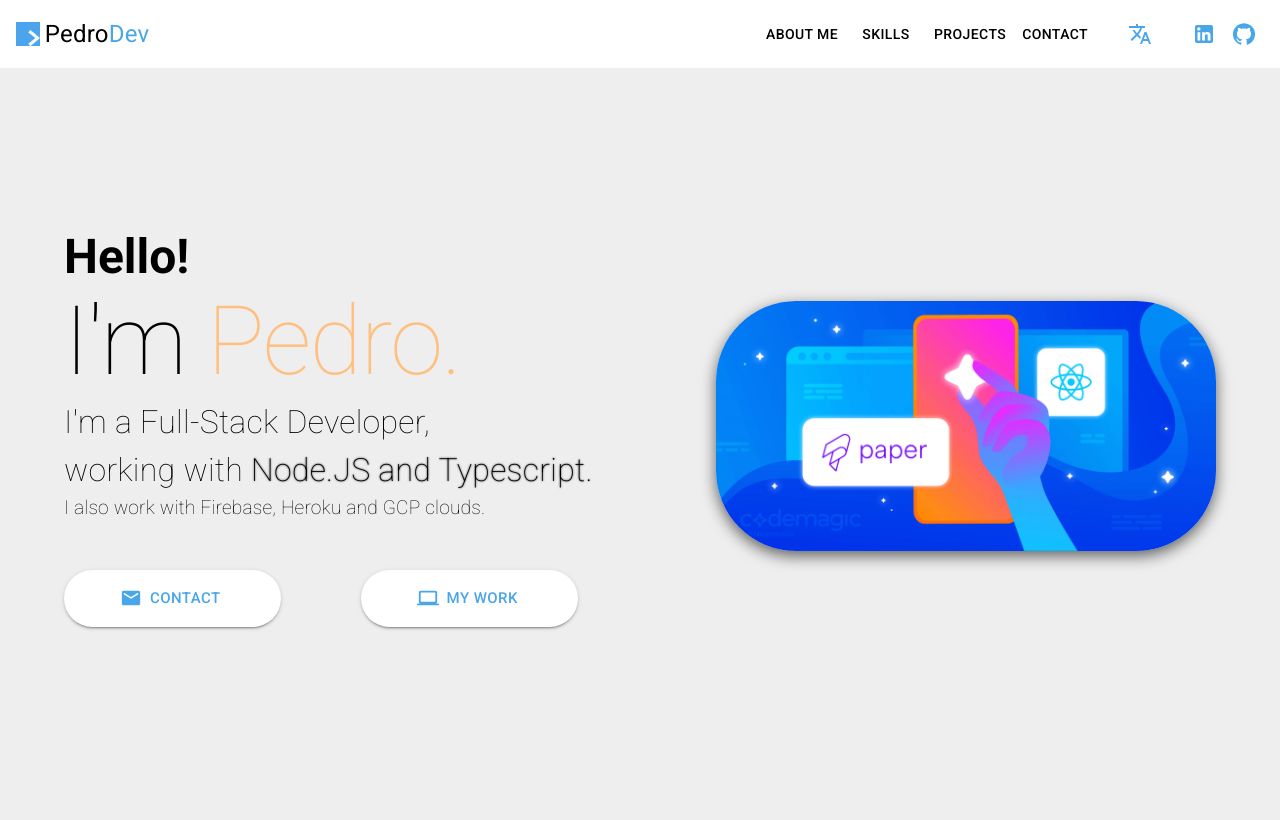
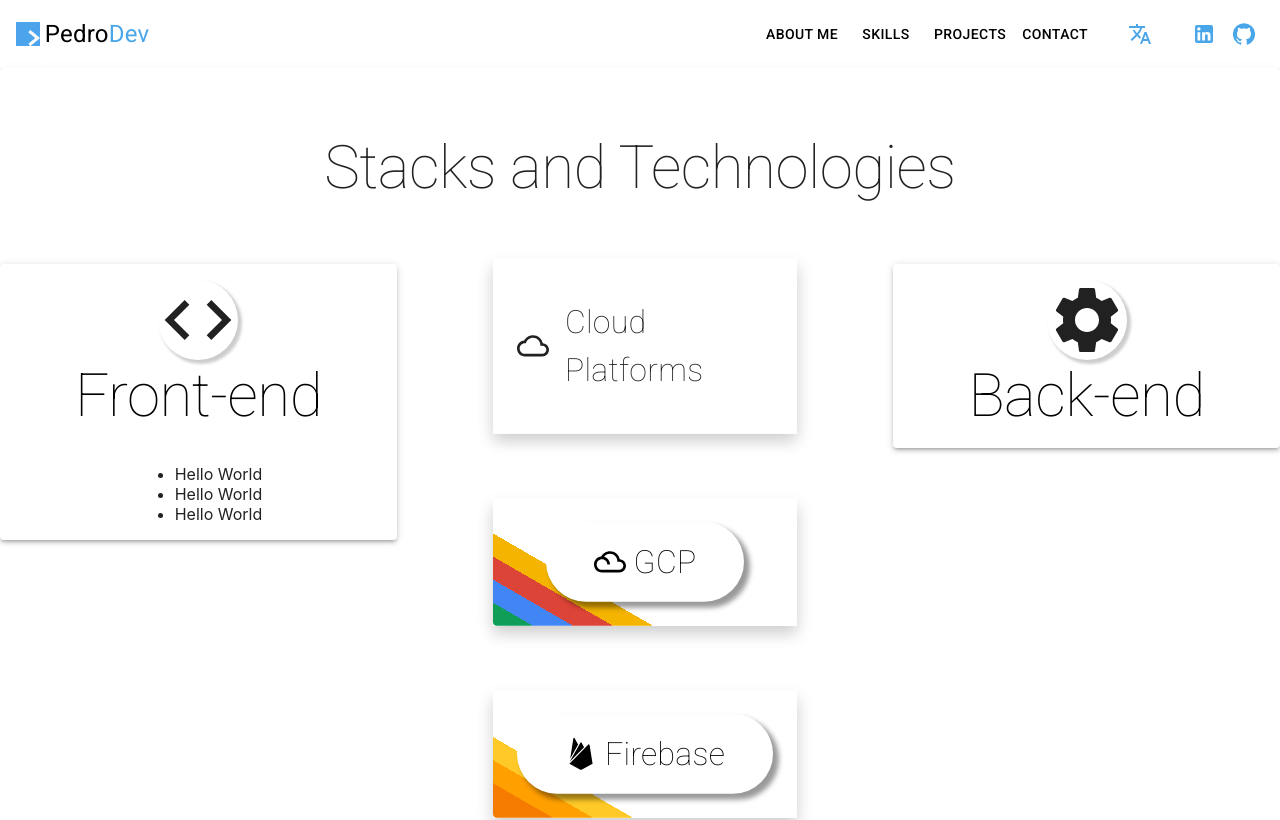
Before and after one commit to fobdev/PedroDev, a React (Create React App) app: page /projects in a window 1280 px wide. Shown: the top 820 px of the page. Built offline with nearby package versions, Linux system fonts and the light colour scheme.

Commit message:
added react routing and a button to go back to the top

```diff
--- a/src/App.tsx
+++ b/src/App.tsx
@@ -4,8 +4,10 @@ import Contact from "./components/Contact";
 import Head from "./components/Head";
 import { initializeApp } from "firebase/app";
 import { getAnalytics } from "firebase/analytics";
+import BackToTop from "./components/BackToTop";
+import { Switch, Route, BrowserRouter as Router } from "react-router-dom";
 import About from "./components/About";
-import Aboutee from "./components/About2";
+import { Typography } from "@mui/material";
 
 const firebaseConfig = {
     apiKey: "AIzaSyDy5OwVes7kWSPyYB0_9l100Rr0rmAkf2s",
@@ -23,12 +25,25 @@ function App() {
     const app = initializeApp(firebaseConfig);
     getAnalytics(app);
     return (
-        <div>
+        <Router>
             <Head />
-            <Hero />
-            <Aboutee />
-            <Contact />
-        </div>
+            <Switch>
+                <Route exact path="/">
+                    <Hero />
+                    <Contact />
+                </Route>
+                <Route exact path="/projects">
+                    <About />
+                    <Contact />
+                </Route>
+                <Route path="*">
+                    <Typography variant="h3" fontWeight="200" textAlign="left" margin="1em">
+                        404 - Nothing to see here...
+                    </Typography>
+                </Route>
+            </Switch>
+            <BackToTop />
+        </Router>
     );
 }
 
--- /dev/null
+++ b/src/components/BackToTop.tsx
@@ -0,0 +1,44 @@
+import React, { useState } from "react";
+import ArrowUpwardIcon from "@mui/icons-material/ArrowUpward";
+import { IconButton, Slide } from "@mui/material";
+
+export default function BackToTop() {
+    const main_color = "#49a6e9";
+    const [scrolled, setScrolled] = useState(false);
+    window.onscroll = function () {
+        if (document.documentElement.scrollTop > 20) {
+            setScrolled(true);
+        } else setScrolled(false);
+    };
+    return (
+        <div
+            style={{
+                display: "flex",
+                position: "fixed",
+                bottom: "0",
+                left: "0",
+                margin: "0 0 2em 2em",
+            }}
+        >
+            <Slide direction="up" in={scrolled}>
+                <IconButton
+                    onClick={() =>
+                        window.scrollBy({
+                            top: -999,
+                            left: 0,
+                            behavior: "smooth",
+                        })
+                    }
+                    sx={{}}
+                >
+                    <ArrowUpwardIcon
+                        sx={{
+                            width: "2em",
+                            height: "2em",
+                        }}
+                    />
+                </IconButton>
+            </Slide>
+        </div>
+    );
+}
```
